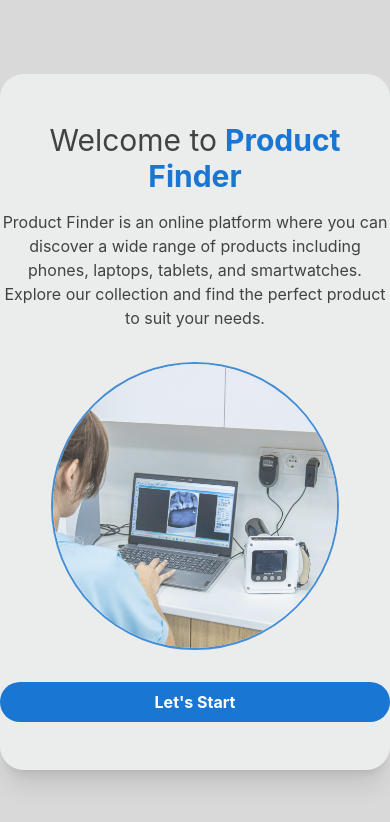
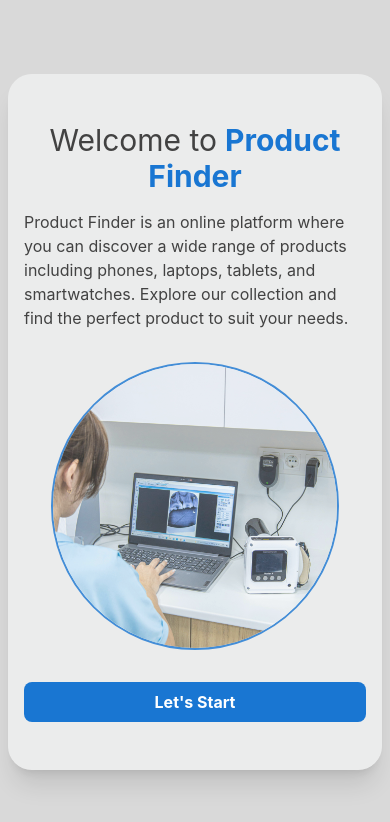
Before and after one commit to Braulin96/ProductFinder, a React (Create React App) app: page / in a window 390 px wide. Shown: the top 822 px of the page. Built offline with nearby package versions, Linux system fonts and the light colour scheme.

Commit message:
added border and spacing to button in mobile version

```diff
--- a/src/pages/Home.js
+++ b/src/pages/Home.js
@@ -43,10 +43,10 @@ const elements = [
 const Home = () => {
   return (
     <div
-      className="flex flex-col items-center relative sm:px-4 bg-[#D9D9D9]"
+      className="flex flex-col items-center relative sm:px-4 bg-[#D9D9D9] px-2 py-2"
       style={{ height: "100vh" }}
     >
-      <div className="my-auto md:px-12 py-12 rounded-3xl w-full max-w-7xl mx-auto flex md:flex-row flex-col gap-y-8 z-20 bg-gray-50 bg-opacity-60 shadow-xl gap-x-4">
+      <div className="my-auto md:px-12 py-12 rounded-3xl w-full max-w-7xl mx-auto flex md:flex-row flex-col gap-y-8 z-20 bg-gray-50 bg-opacity-60 shadow-xl gap-x-4 px-4">
         <div className="md:w-1/2 w-full h-full text-center flex flex-col sm:gap-y-8 gap-y-4 text-secondary-gray my-auto justify-center">
           <h1 className="sm:text-4xl text-3xl">
             Welcome to
@@ -54,7 +54,7 @@ const Home = () => {
               Product Finder
             </span>
           </h1>
-          <p className="sm:text-lg text-md md:text-left text-center">
+          <p className="sm:text-lg text-left">
             Product Finder is an online platform where you can discover a wide
             range of products including phones, laptops, tablets, and
             smartwatches. Explore our collection and find the perfect product to
@@ -92,7 +92,7 @@ const Home = () => {
         </div>
         <Link
           to="questions"
-          className="md:hidden flex px-24 sm:w-fit w-full mx-auto py-2 rounded-full bg-primary-blue text-white font-bold "
+          className="md:hidden flex px-24 sm:w-fit w-full mx-auto py-2 rounded-lg bg-primary-blue text-white font-bold "
         >
           <p className="mx-auto"> Let's Start</p>
         </Link>
```
